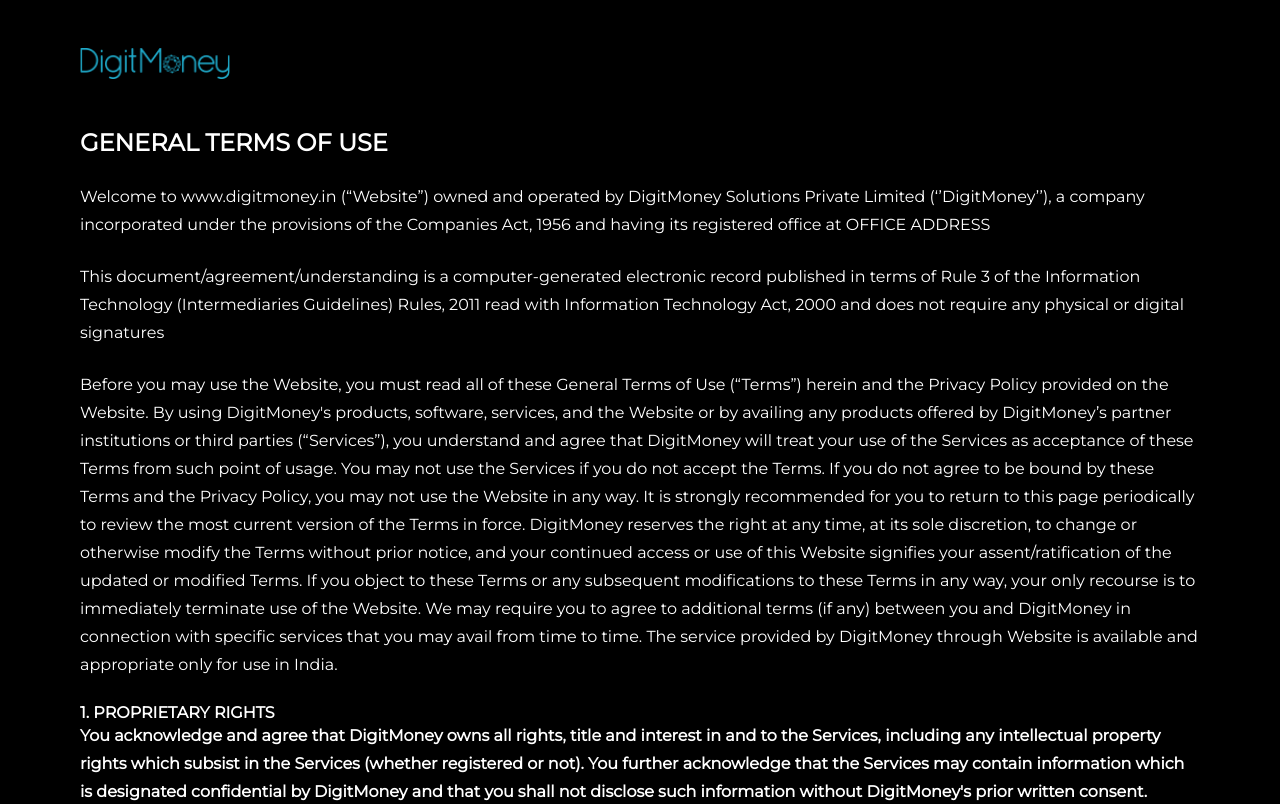
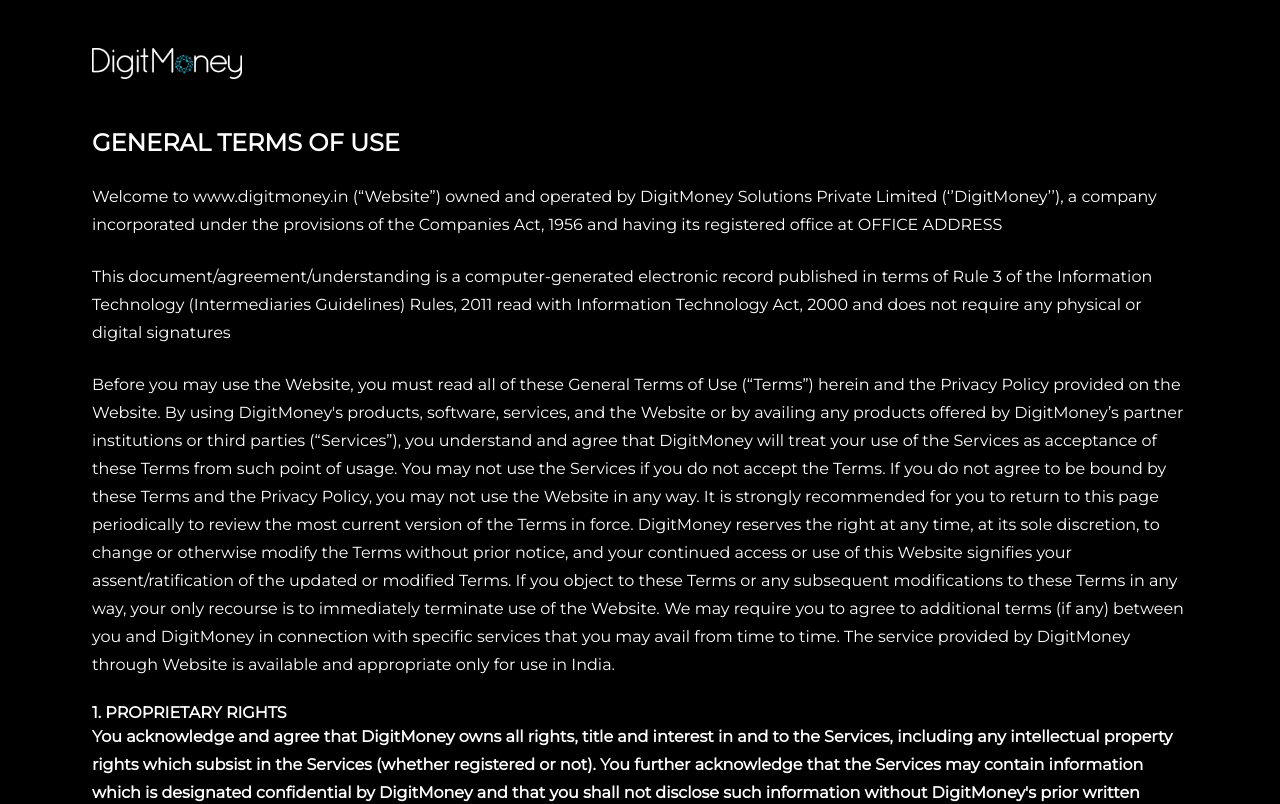
Before and after one commit to dm-Bitukumar/Aaditya-Birla-Landing-page, a React (Create React App) app: page /terms in a window 1280 px wide. Shown: the top 804 px of the page. Built offline with nearby package versions, Linux system fonts and the light colour scheme; a web font is replaced by a local one.

Commit message:
fixed minor bugs

```diff
--- a/src/pages/Contact.js
+++ b/src/pages/Contact.js
@@ -7,19 +7,21 @@
     <>
       <div className="w-full h-screen bg-black ">
         <div className="px-[110px] pt-20 ">
-          <img src="/assets/img/logo.png" alt="" width={120} />
+          <Link to={"/"}>
+            <img src="/assets/img/Digit-Money-Logo.png" alt="" width={120} />
+          </Link>
         </div>
 
         <div className="pt-24 text-center">
           <h1 className="text-[40px]  text-white">Contact us</h1>
 
-          <Link
-            className="text-[98px] text-[#00a5ca]"
-            to="mailto:hello@digitmoney.in"
+          <a
+            className="text-[98px] text-[#00a5ca] hover:text-[#00a5ca] decoration-transparent"
+            href="mailto:hello@digitmoney.in"
           >
             {" "}
             hello@digitmoney.in{" "}
-          </Link>
+          </a>
         </div>
       </div>
       <MainFooter />
--- a/src/pages/PrivacyPolicy.js
+++ b/src/pages/PrivacyPolicy.js
@@ -4,13 +4,13 @@
 
 const PrivacyPolicy = () => {
   return (
-    <>
-      <div className="w-full h-full leading-[26px] text-white bg-black">
+    <div className="bg-black">
+      <div className="w-full h-full container mx-auto leading-[26px] text-white ">
         <div className="px-20 ">
           <Link to={"/"}>
             <img
               className="pt-5"
-              src="/assets/img/logo.png"
+              src="/assets/img/Digit-Money-Logo.png"
               alt=""
               width={150}
             />
@@ -729,7 +729,7 @@
         <div className="h-10"></div>
       </div>
       <MainFooter />
-    </>
+    </div>
   );
 };
 
--- a/src/pages/Term.js
+++ b/src/pages/Term.js
@@ -1,12 +1,20 @@
 import React from "react";
 import MainFooter from "./Homepage/components/MainFooter";
 import { Link } from "react-router-dom";
+
 const Term = () => {
   return (
-    <>
-      <div className="w-full h-full text-white bg-black">
+    <div className="bg-black">
+      <div className="w-full h-full text-white container mx-auto">
         <div className="px-20 leading-6">
-          <img className="pt-5" src="/assets/img/logo.png" alt="" width={150} />
+          <Link to={"/"}>
+            <img
+              className="pt-5"
+              src="/assets/img/Digit-Money-Logo.png"
+              alt=""
+              width={150}
+            />
+          </Link>
           <div className="leading-7">
             <h1 className="pt-5 text-2xl font-semibold">
               GENERAL TERMS OF USE
@@ -526,7 +534,7 @@
       </div>
 
       <MainFooter />
-    </>
+    </div>
   );
 };
 
```
